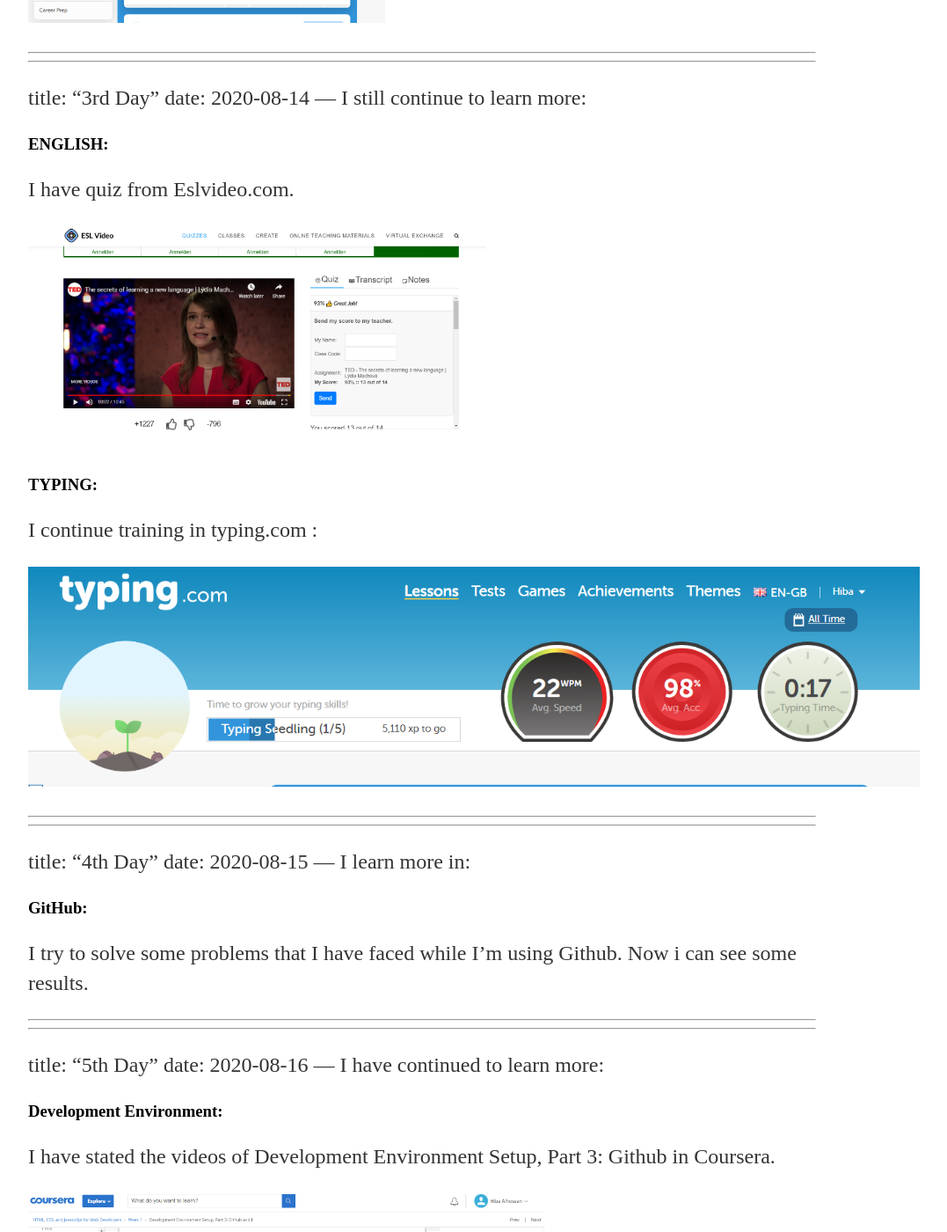
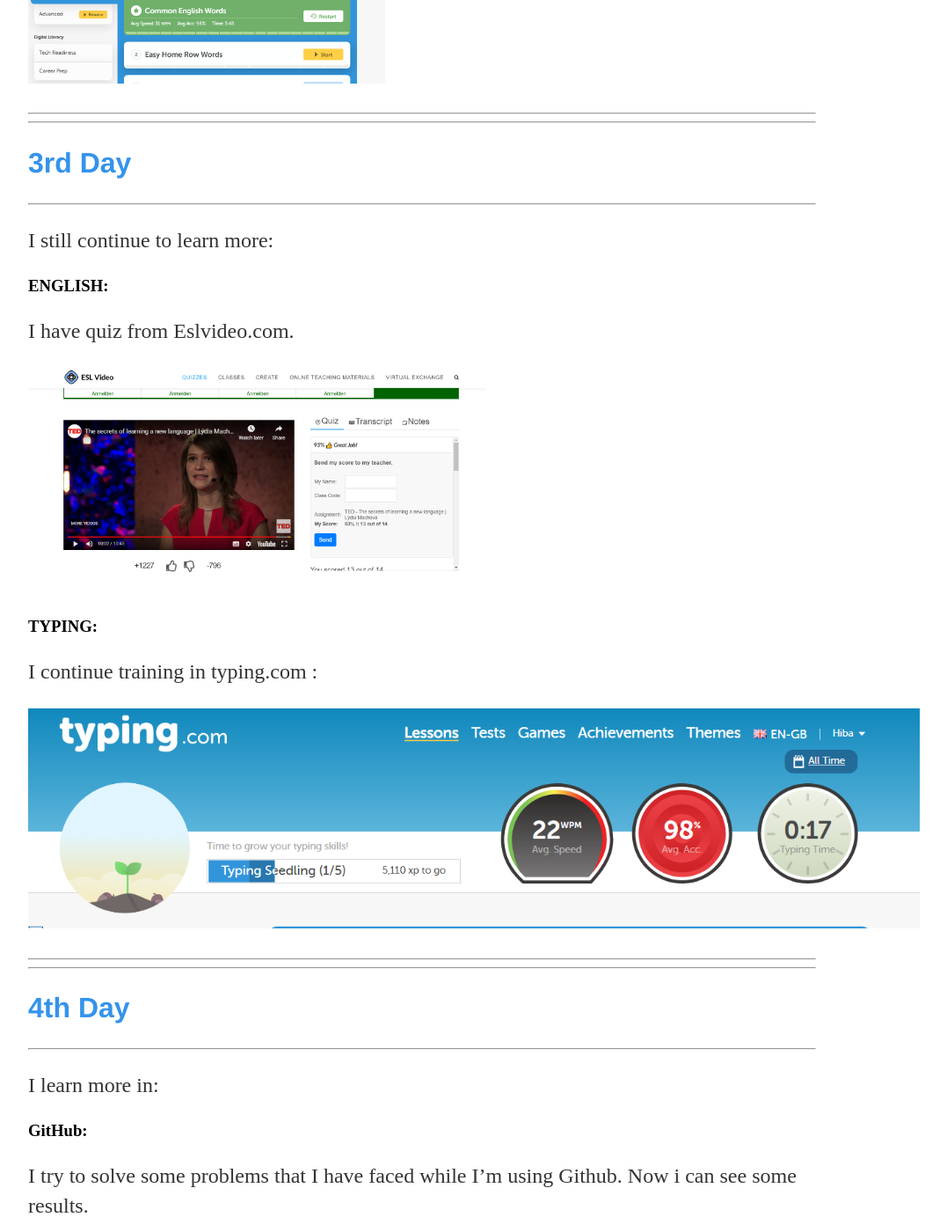
Before and after one commit to hibaalhossen/hibaalhossen.github.io, a Jekyll site: the page built from _posts/2020-08-11-Day0.md, in a window 1280 px wide and 1400 px high, scrolled down 1397 px. Shown: the whole window at 88% size, without its empty margins (160-1237 px from the left). Built offline with Jekyll 4.4.1, drawn with Linux system fonts in a browser that asks for light colours; some of the changed text lies outside the part shown.

Commit message:
Update 2020-08-11-Day0.md

```diff
--- a/_posts/2020-08-11-Day0.md
+++ b/_posts/2020-08-11-Day0.md
@@ -10,8 +10,7 @@
 
 
 ---
-title: "1st Day"
-date: 2020-08-12
+<h2>1st Day</h2>
 ---
 
 
@@ -20,8 +19,7 @@
 
 _____________________________________________
 ---
-title: "2nd Day"
-date: 2020-08-13
+<h2>2nd Day</h2>
 ---
 
 I have tried to learn more:
@@ -39,9 +37,7 @@
 
 ______________________________________________
 ---
-
-title: "3rd Day"
-date: 2020-08-14
+<h2>3rd Day</h2>
 ---
 I still continue to learn more:
 
@@ -58,8 +54,7 @@
 
 ______________________________________________
 ---
-title: "4th Day"
-date: 2020-08-15
+<h2> 4th Day</h2>
 ---
 I learn more in:
 
@@ -70,8 +65,7 @@
 ______________________________________________
 
 ---
-title: "5th Day"
-date: 2020-08-16
+<h2>5th Day</h2>
 ---
 I have continued to learn more:
 
```
